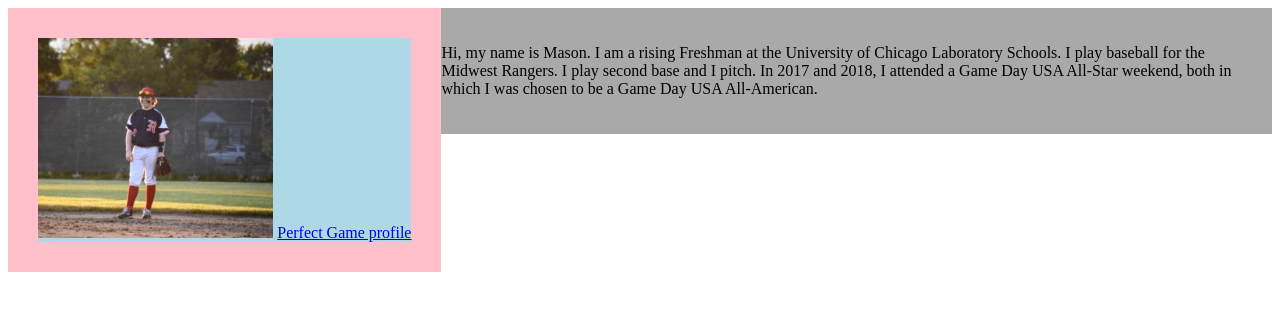
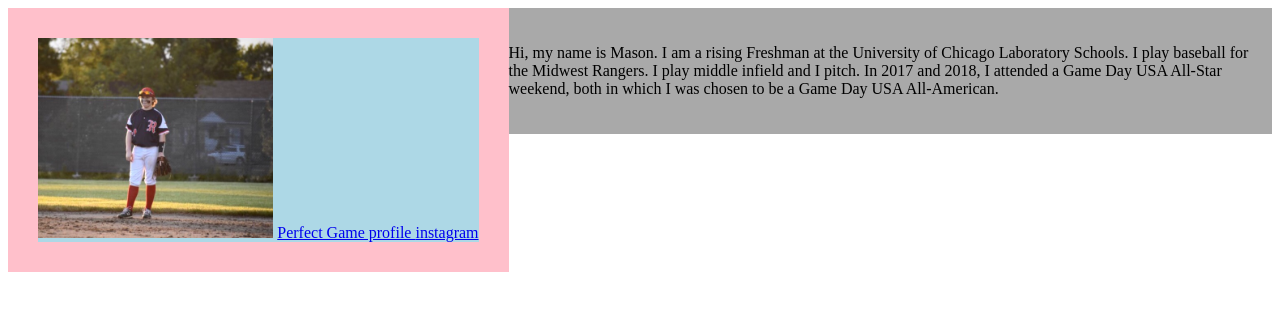
Before and after one commit to Masonlist2/Masonlist2.github.io, a plain HTML site: page index.html in a window 1280 px wide. Drawn offline with Linux system fonts and the light colour scheme.

Commit message:
instagram

```diff
--- a/index.html
+++ b/index.html
@@ -7,16 +7,18 @@
        <div class="Left"style="float: left; background-color: pink;">
             <div class="UpperContent"style="margin-left: 30px; margin-top: 30px; margin-right: 30px; margin-bottom:30px; background-color: lightblue;">
                 <img src="MasonBaseball.jpg" alt= mason style="max-height: 200px;">
-            <a href="https://www.perfectgame.org/Players/Playerprofile.aspx?ID=539904" style="margin-top: 250px;">
-            Perfect Game profile
-            </a>
-            </div>
-
+        <a href="https://www.perfectgame.org/Players/Playerprofile.aspx?ID=539904" style="margin-top: 250px;">
+        Perfect Game profile
+        </a>
+        <a href="https://www.instagram.com/masonl1st/?hl=en" style="margin-top: 300px;">
+        instagram
+         </a>
+        </div>
             </div>
         </div>
        <div class="Right" style="padding: 20px; padding-left: 350px; background-color: darkgrey;">
         <p>
-        Hi, my name is Mason. I am a rising Freshman at the University of Chicago Laboratory Schools. I play baseball for the Midwest Rangers. I play second base and I pitch. In 2017 and 2018, I attended a Game Day USA All-Star weekend, both in which I was chosen to be a Game Day USA All-American.
+        Hi, my name is Mason. I am a rising Freshman at the University of Chicago Laboratory Schools. I play baseball for the Midwest Rangers. I play middle infield and I pitch. In 2017 and 2018, I attended a Game Day USA All-Star weekend, both in which I was chosen to be a Game Day USA All-American.
         </p>
        </div>
 
```
